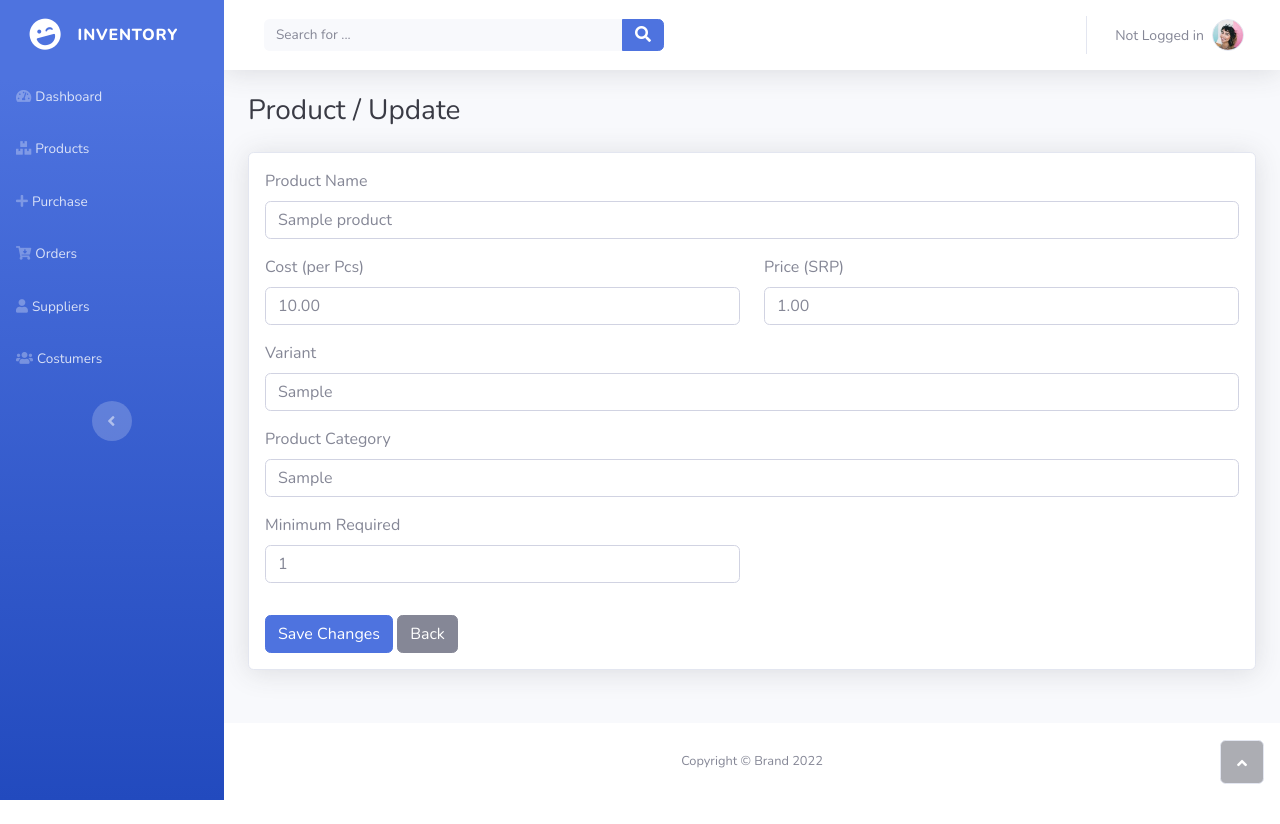
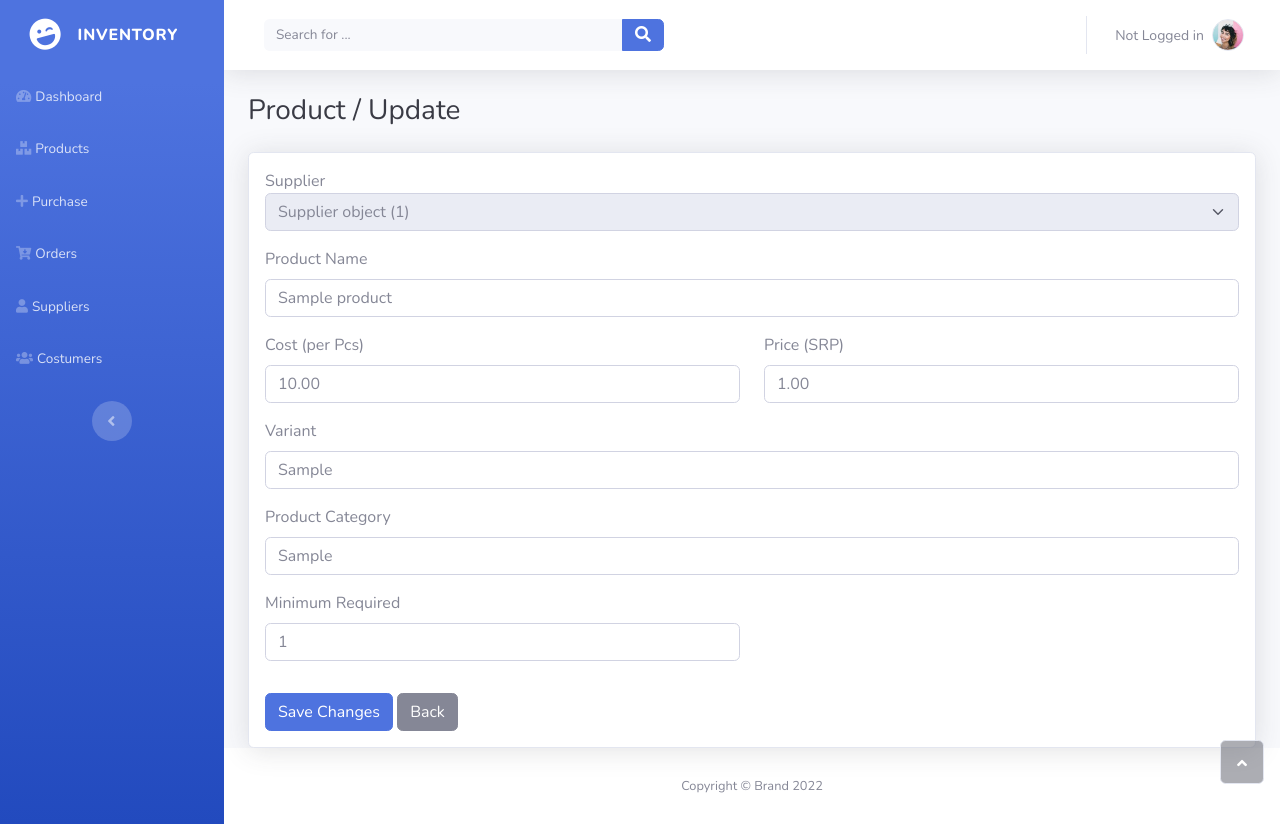
Before and after one commit to feljohn07/inventory, a Django app: template templates/products/update.html in a window 1280 px wide. Before the commit the page ends 800 px from the top, so only its background shows below. Run offline with Django 4.2, Linux system fonts and the light colour scheme; the template is opened without the code that fills it: values that come from a table or form of the project are taken from there, others are empty; tables that the repository leaves empty hold one stand-in row (values such as "Sample post"); some libraries are stand-ins or nearby versions.

Commit message:
added supplier name on update

```diff
--- a/products/views.py
+++ b/products/views.py
@@ -79,7 +79,10 @@ def add(request):
 
 def update_view(request, id):
     product = Product.objects.get(id=id)
-    return render(request,'products/update.html', {'product':product})
+    # return HttpResponse(product.supplier_id)
+    supplier = Supplier.objects.get(id = product.supplier_id)
+
+    return render(request,'products/update.html', {'product':product, 'supplier':supplier.supplier})
 
 
 def update(request, id):
--- a/templates/products/update.html
+++ b/templates/products/update.html
@@ -9,6 +9,13 @@
 
             <form action="save/{{ product.id }}" method="post">
                 {% csrf_token %}
+
+                <div class="form-group mb-3">
+                    <label for="supplier_id">Supplier</label>
+                    <select id="supplier_id" name="supplier_id" class="form-select" disabled>
+                        <option value="" selected >{{ supplier }}</option>
+                    </select>
+                </div>
 
                 <div class="form-group mb-3">
                     <label for="product_name" class="form-label">Product Name</label>
```
